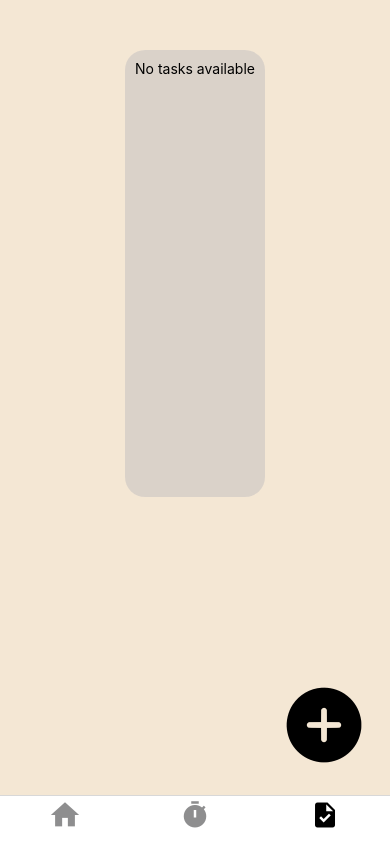
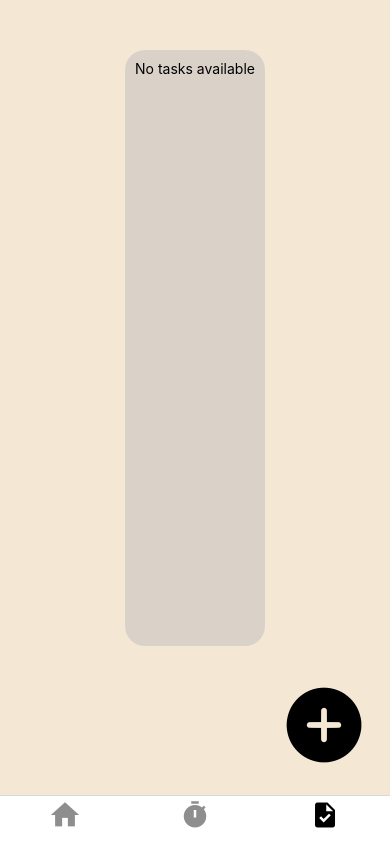
Before and after one commit to gabrielvedova/doropomo, a React Native app in the folder doropomo/: screen /Tasks in a window 390 px wide. Built offline with nearby package versions, Linux system fonts and the light colour scheme.

Commit message:
feat(Home): Simplify Home component layout by removing unnecessary views and text

```diff
--- a/doropomo/src/components/tasks/ListTasks.js
+++ b/doropomo/src/components/tasks/ListTasks.js
@@ -136,7 +136,7 @@ const styles = StyleSheet.create({
     marginBottom: 10,
     backgroundColor: "#C4C0C088",
     padding: 10,
-    minHeight: "60%",
+    minHeight: "80%",
     borderRadius: 20,
     justifyContent: "center",
     alignItems: "center",
--- a/doropomo/src/components/timer/Intervals.js
+++ b/doropomo/src/components/timer/Intervals.js
@@ -117,7 +117,7 @@ export default ({
 const { width, height } = Dimensions.get("window");
 
 // Define o tamanho do círculo como uma fração da largura ou altura da tela
-const circleSize = Math.min(width, height) * 0.35; // 35% do menor lado da tela
+const circleSize = Math.min(width, height) * 0.6; // 60% do menor lado da tela
 
 const styles = StyleSheet.create({
   timerContainer: {
--- a/doropomo/src/views/Home.js
+++ b/doropomo/src/views/Home.js
@@ -1,10 +1,9 @@
 import React from "react";
 import {
-  Text,
   SafeAreaView,
-  View,
   StyleSheet,
   TouchableOpacity,
+  ScrollView,
 } from "react-native";
 import Tasks from "./Tasks";
 import Timer from "./Timer";
@@ -13,21 +12,8 @@ import colors from "../colors.json";
 export default (props) => {
   return (
     <SafeAreaView style={styles.container}>
-      <View>
-        <Text style={{ color: colors.text }}>Media Player</Text>
-        <Text>Home</Text>
-      </View>
-      <View style={styles.pomodoroContainer}>
-        <TouchableOpacity style={styles.pomodoroItem}>
-          <Tasks showButton={false} />
-        </TouchableOpacity>
-        <TouchableOpacity style={styles.pomodoroItem}>
-          <Timer />
-        </TouchableOpacity>
-      </View>
-      <View>
-        <Text>Relatory</Text>
-      </View>
+      <Timer />
+      <Tasks showButton={false} />
     </SafeAreaView>
   );
 };
@@ -38,20 +24,11 @@ const styles = StyleSheet.create({
     justifyContent: "center",
     alignItems: "center",
     backgroundColor: colors.background,
-  },
-  pomodoroContainer: {
-    flexDirection: "row",
-    justifyContent: "space-between",
-    alignItems: "center",
-    width: "100%",
-    height: "30%",
-    padding: 20,
+    paddingTop: 40,
   },
   pomodoroItem: {
-    flex: 1,
     justifyContent: "center",
     alignItems: "center",
-    backgroundColor: "#C4C0C0",
     borderRadius: 10,
     margin: 10,
     padding: 20,
```
Lines whose indentation alone changed are shown as unchanged.
